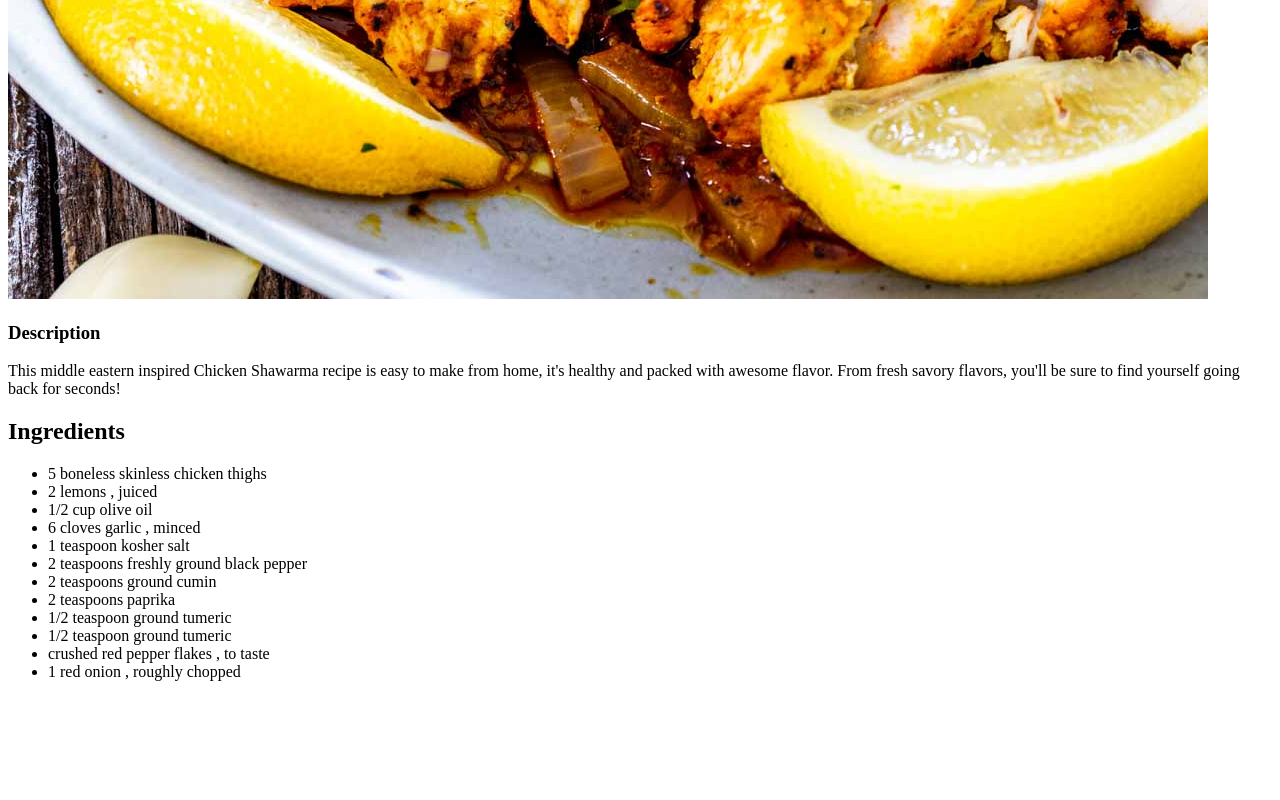
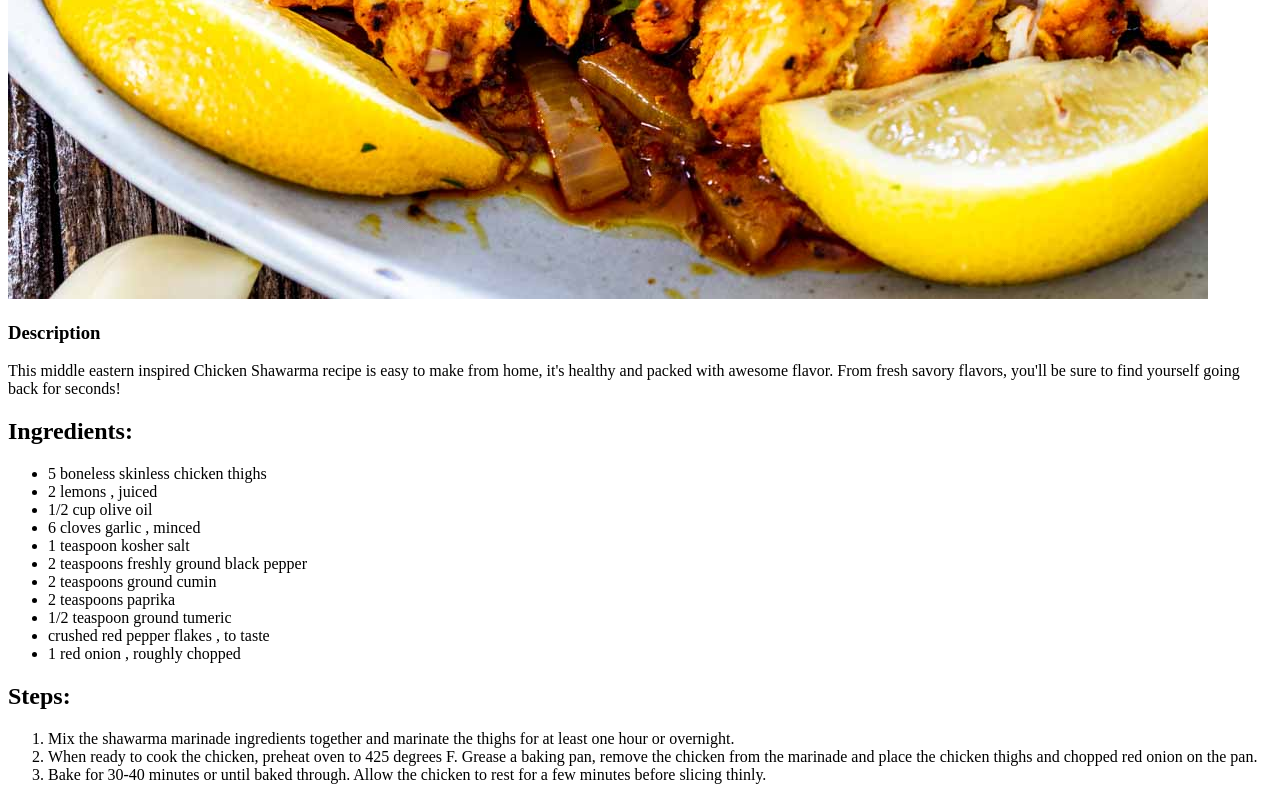
Before and after one commit to AlanaJay/odin-recipes, a plain HTML site: page recipes/chicken-shawarma.html in a window 1280 px wide. Shown: the part 1281-2081 px from the top of the page. Before the commit the page ends 1978 px from the top, so only its background shows below. Drawn offline with Linux system fonts and the light colour scheme.

Commit message:
Add Ordered List of Steps

```diff
--- a/recipes/chicken-shawarma.html
+++ b/recipes/chicken-shawarma.html
@@ -16,7 +16,7 @@
                 savory flavors, you'll be sure to find yourself going back for seconds!
                 </p>
 
-                <h2>Ingredients</h2>
+                <h2>Ingredients:</h2>
                  <ul>
                     <li>5 boneless skinless chicken thighs </li>
                     <li>2 lemons , juiced</li>
@@ -27,13 +27,14 @@
                     <li>2 teaspoons ground cumin</li>
                     <li>2 teaspoons paprika</li>
                     <li>1/2 teaspoon ground tumeric</li>
-                <li>1/2 teaspoon ground tumeric</li>
                     <li>crushed red pepper flakes , to taste</li>
                     <li>1 red onion , roughly chopped</li>
-
-
-
                 </ul>
-
+            <h2>Steps:</h2>
+                <ol>
+                    <li>Mix the shawarma marinade ingredients together and marinate the thighs for at least one hour or overnight.</li>
+                    <li>When ready to cook the chicken, preheat oven to 425 degrees F. Grease a baking pan, remove the chicken from the marinade and place the chicken thighs and chopped red onion on the pan. </li>
+                    <li>Bake for 30-40 minutes or until baked through. Allow the chicken to rest for a few minutes before slicing thinly.</li>
+                </ol>
     </body>
 </html>
```
Lines whose indentation alone changed are shown as unchanged.
